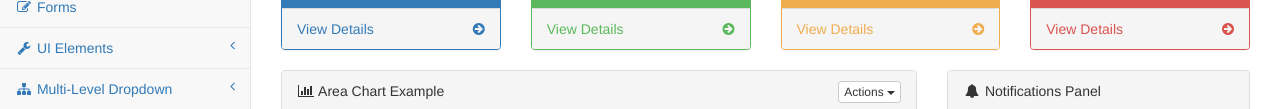
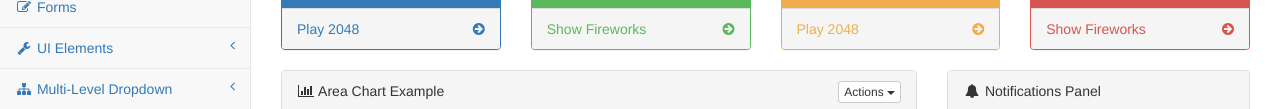
Before and after one commit to hugeloli/hugeloli.github.io, a website: page pages/index.html in a window 1280 px wide. Shown: the part 252-361 px from the top of the page. Drawn offline with Linux system fonts and the light colour scheme.

Commit message:
Update index.html

```diff
--- a/pages/index.html
+++ b/pages/index.html
@@ -397,7 +397,7 @@
                         </div>
                         <a href="#">
                             <div class="panel-footer" id="panel-1">
-                                <span class="pull-left">View Details</span>
+                                <span class="pull-left">Play 2048</span>
                                 <span class="pull-right"><i class="fa fa-arrow-circle-right"></i></span>
                                 <div class="clearfix"></div>
                             </div>
@@ -419,7 +419,7 @@
                         </div>
                         <a href="#">
                             <div class="panel-footer" id="panel-2">
-                                <span class="pull-left">View Details</span>
+                                <span class="pull-left">Show Fireworks</span>
                                 <span class="pull-right"><i class="fa fa-arrow-circle-right"></i></span>
                                 <div class="clearfix"></div>
                             </div>
@@ -441,7 +441,7 @@
                         </div>
                         <a href="#">
                             <div class="panel-footer" id="panel-3">
-                                <span class="pull-left">View Details</span>
+                                <span class="pull-left">Play 2048</span>
                                 <span class="pull-right"><i class="fa fa-arrow-circle-right"></i></span>
                                 <div class="clearfix"></div>
                             </div>
@@ -463,7 +463,7 @@
                         </div>
                         <a href="#">
                             <div class="panel-footer" id="panel-4">
-                                <span class="pull-left">View Details</span>
+                                <span class="pull-left">Show Fireworks</span>
                                 <span class="pull-right"><i class="fa fa-arrow-circle-right"></i></span>
                                 <div class="clearfix"></div>
                             </div>
```
